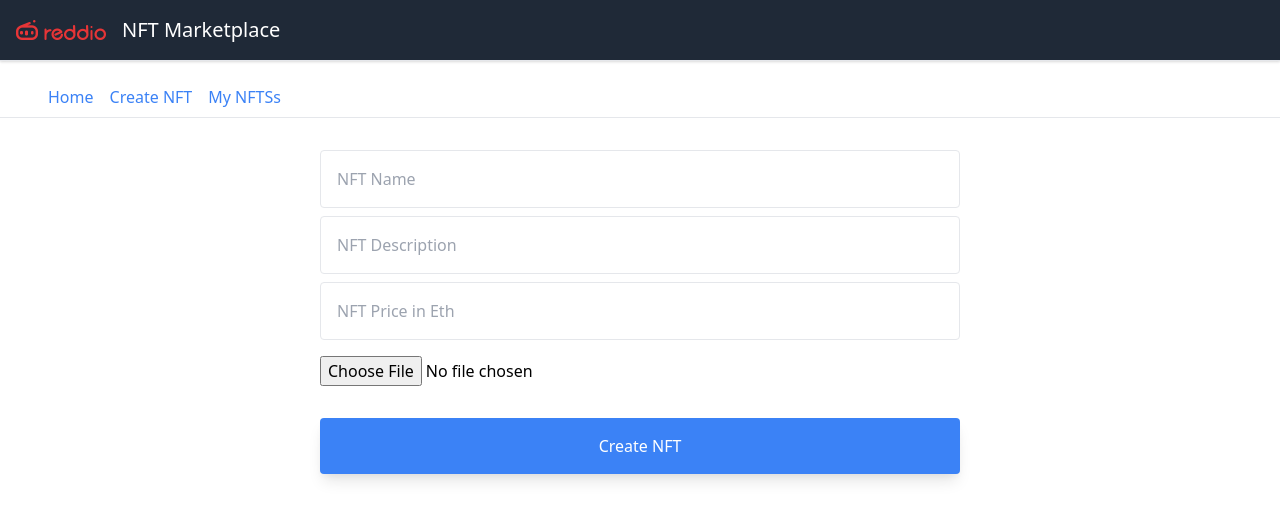
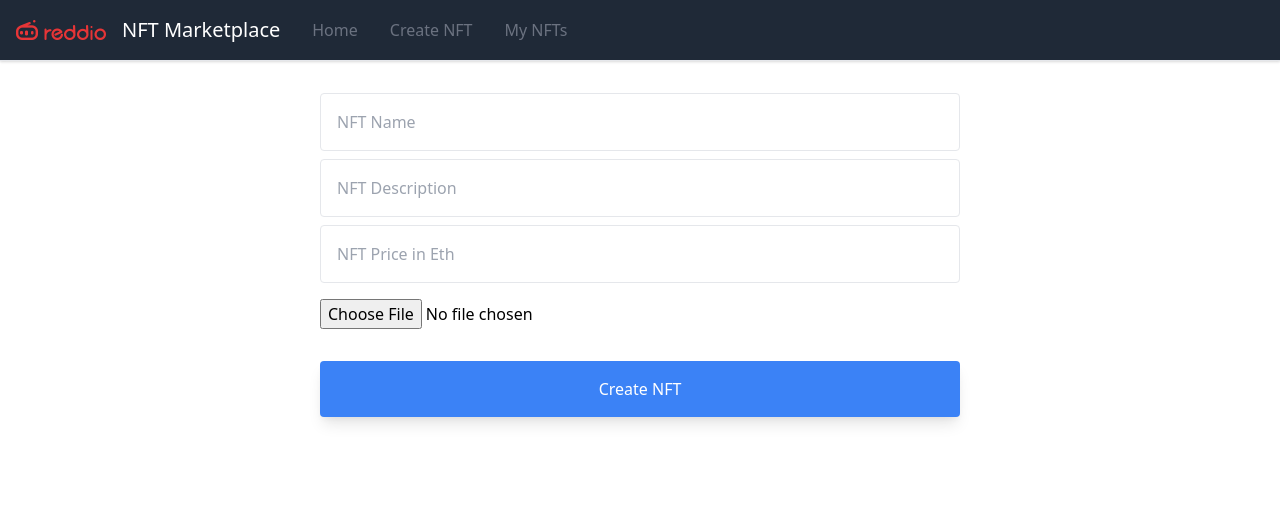
Before and after one commit to reddio-com/ethereum-nft-marketplace, a Next.js app: page /create-item in a window 1280 px wide. Shown: the top 520 px of the page. Built offline with nearby package versions, Linux system fonts and the light colour scheme; no server answers; what ipfs-http-client would draw is missing.

Commit message:
stylish navigation bar

```diff
--- a/pages/_app.js
+++ b/pages/_app.js
@@ -13,29 +13,26 @@ function MyApp({ Component, pageProps }) {
       </Head>
       <nav className="w-full bg-gray-800 shadow">
         <div className="flex items-center p-4 border-b text-center gap-x-4">
-          <Image src={LogoImage} alt="Logo" width="90"
-          height="20" />
+
+          <Image src={LogoImage} alt="Logo" width="90" height="20" />
           <p className={`text-white origin-left font-medium text-xl`}>NFT Marketplace</p>
-        </div>
 
-      </nav>
-      <nav className="border-b px-12 py-2">
-        <div className="flex mt-4">
-          <Link href="/">
-            <a className="mr-4 text-blue-500">
-              Home
-            </a>
-          </Link>
-          <Link href="/create-item">
-            <a className="mr-4 text-blue-500">
-              Create NFT
-            </a>
-          </Link>
-          <Link href="/my-nfts">
-            <a className="mr-4 text-blue-500">
-              My NFTSs
-            </a>
-          </Link>
+          <ul className="hidden md:flex">
+
+            <li className="nav-links px-4 cursor-pointer capitalize font-medium text-gray-500 hover:scale-105 hover:text-white duration-200 link-underline">
+              <Link href="/">Home</Link>
+            </li>
+
+            <li className="nav-links px-4 cursor-pointer capitalize font-medium text-gray-500 hover:scale-105 hover:text-white duration-200 link-underline">
+            <Link href="/create-item">Create NFT</Link>
+            </li>
+
+
+            <li className="nav-links px-4 cursor-pointer capitalize font-medium text-gray-500 hover:scale-105 hover:text-white duration-200 link-underline">
+              <Link href="/my-nfts">My NFTs</Link>
+            </li>
+
+          </ul>
         </div>
       </nav>
       <Component {...pageProps} />
```
